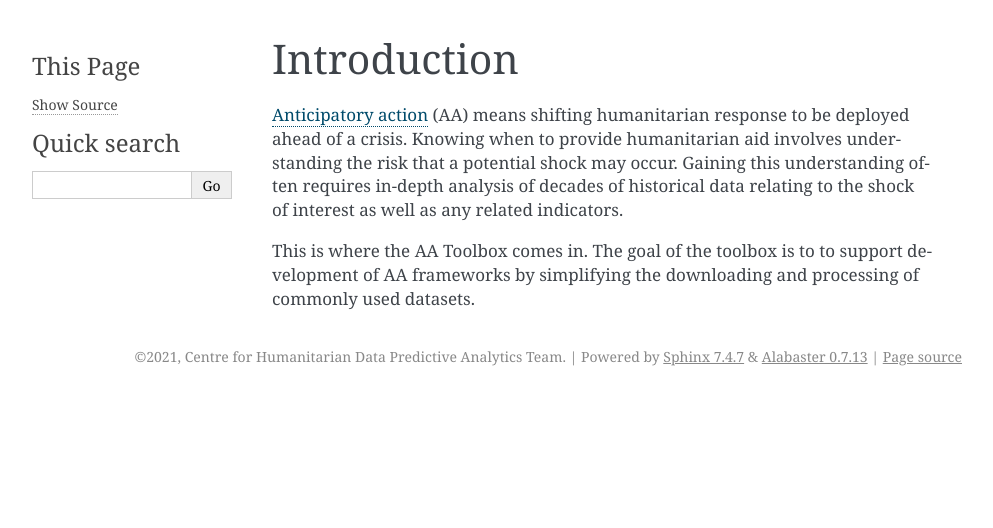
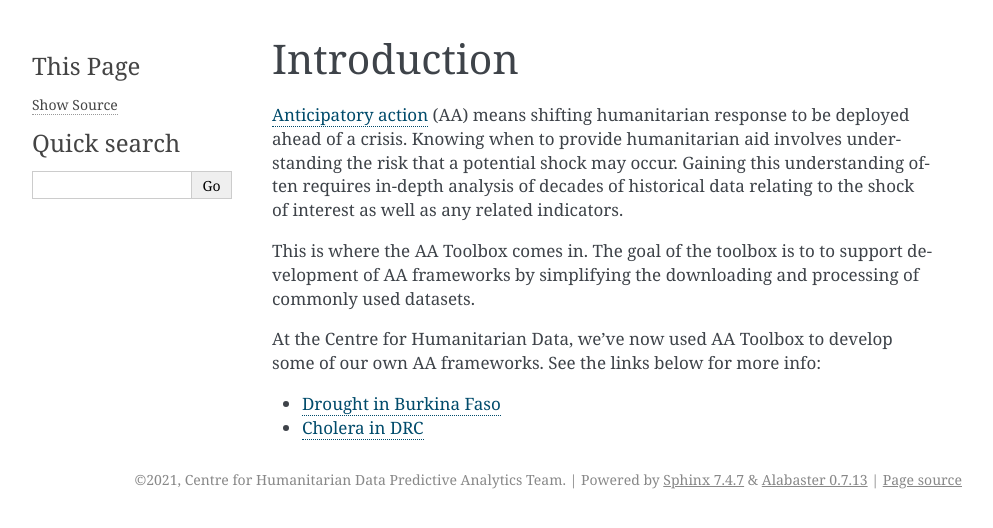
Before and after one commit to OCHA-DAP/ocha-anticipy, a Sphinx documentation site: the page built from docs/source/introduction.rst, in a window 1280 px wide. Shown: the top 528 px of the page, without its empty margins (148-1141 px from the left). Built offline with Sphinx 7.4.7, drawn with Linux system fonts in a browser that asks for light colours.

Commit message:
Added links to examples

```diff
--- a/docs/source/introduction.rst
+++ b/docs/source/introduction.rst
@@ -11,3 +11,9 @@ the shock of interest as well as any related indicators.
 This is where the AA Toolbox comes in. The goal of the toolbox is to to
 support development of AA frameworks by simplifying the downloading and
 processing of commonly used datasets.
+
+At the Centre for Humanitarian Data, we've now used AA Toolbox to develop
+some of our own AA frameworks. See the links below for more info:
+
+* `Drought in Burkina Faso <https://github.com/OCHA-DAP/pa-aa-bfa-drought>`_
+* `Cholera in DRC <https://github.com/OCHA-DAP/pa-aa-cod-infectious-disease>`_
```
